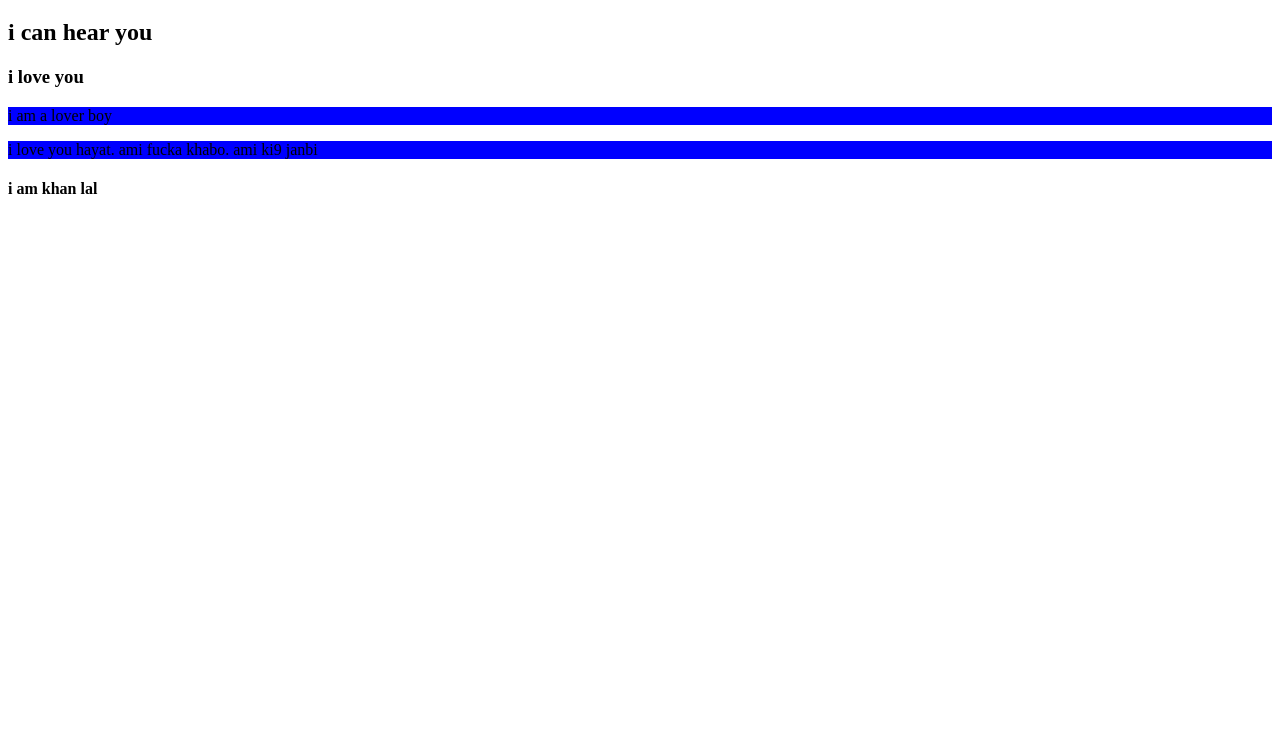
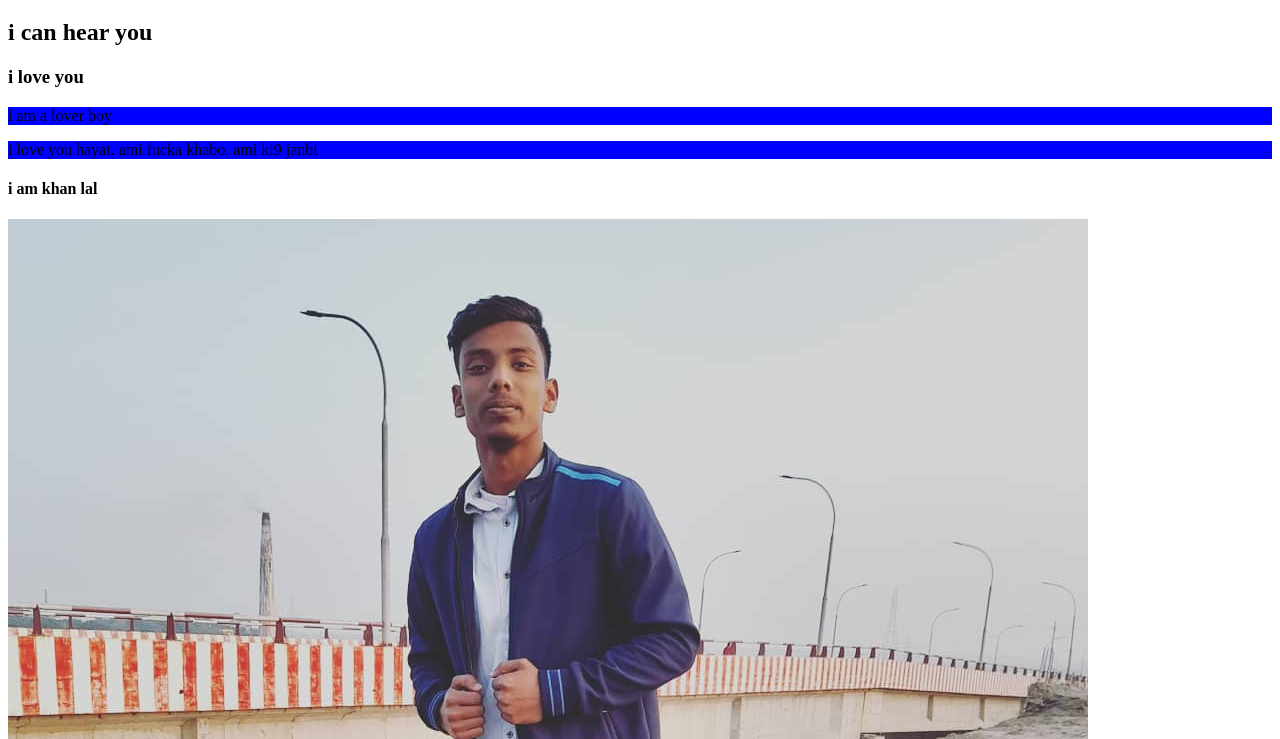
Before and after one commit to helalmia/my-second-repo, a plain HTML site: page index.html in a window 1280 px wide. Shown: the part 61-800 px from the top of the page. Drawn offline with Linux system fonts and the light colour scheme.

Commit message:
=image added

```diff
--- a/index.html
+++ b/index.html
@@ -15,5 +15,6 @@
 <p>i am a lover boy</p>
 <p>i love you hayat. ami fucka khabo. ami ki9 janbi </p>
 <h4>i am khan lal</h4>
+<img src="Helal.jpg" alt="">
 </body>
 </html>
```
Also changed, not shown: Helal.jpg (added).
